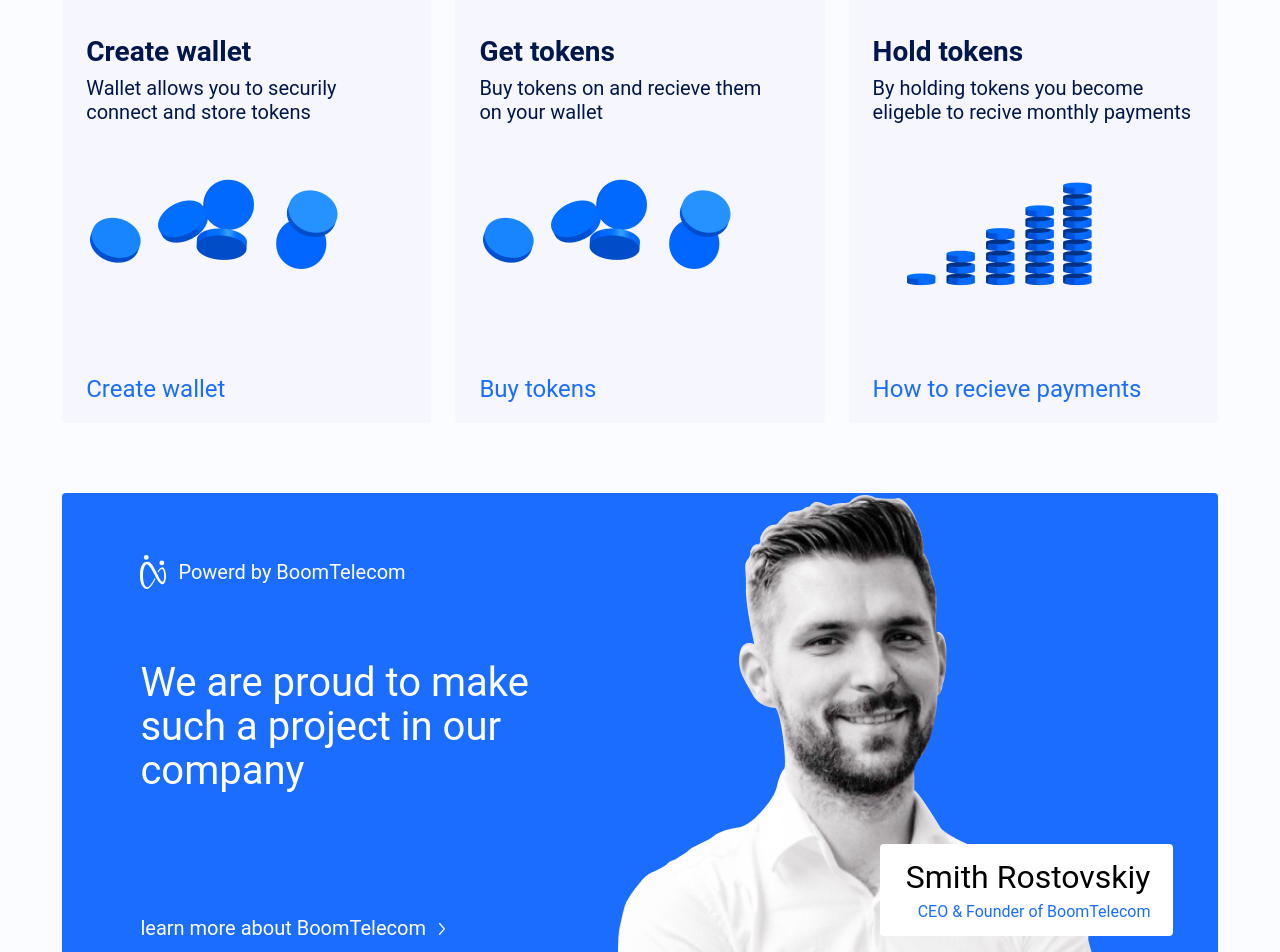
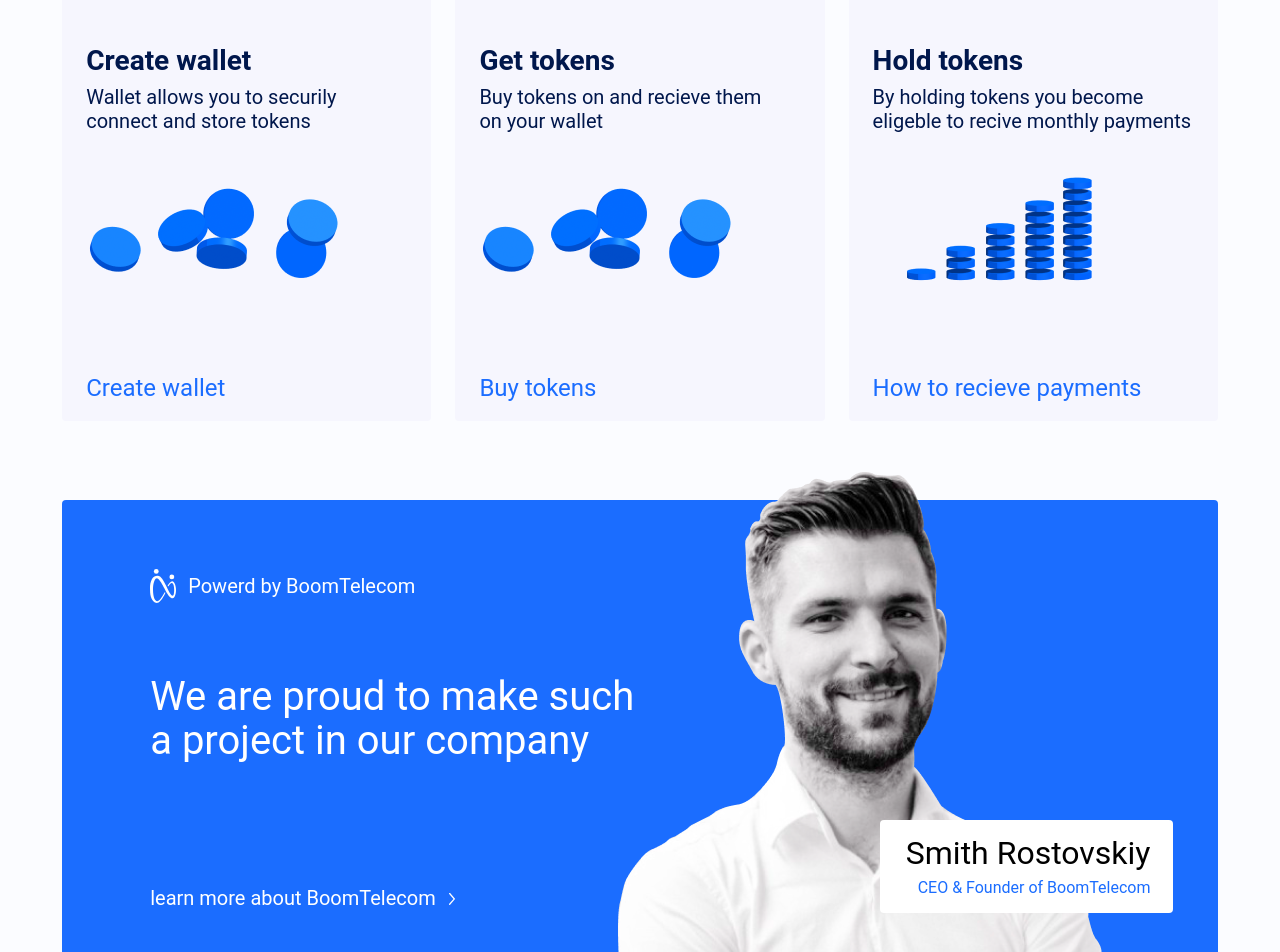
Before and after one commit to nklazuta/test-project, a React (Create React App) app: page / in a window 1280 px wide. Shown: the part 780-1732 px from the top of the page. Built offline with nearby package versions, Linux system fonts and the light colour scheme.

Commit message:
fix: изменить отступы

```diff
--- a/src/components/Heading/Heading.css
+++ b/src/components/Heading/Heading.css
@@ -1,6 +1,6 @@
 .heading {
   text-align: center;
-  padding-bottom: 5.77%;
+  padding-bottom: 75px;
 }
 
 .heading__title {
@@ -11,7 +11,6 @@
   line-height: 1.17;
   color: #00201b;
   margin: 0 auto;
-  padding-bottom: 12px;
 }
 
 .heading__text {
@@ -22,13 +21,14 @@
   line-height: 1.17;
   color: #46464a;
   margin: 0 auto;
-  padding-bottom: 60px;
+  padding-top: 12px;
 }
 
 .heading__buttons {
   display: flex;
   justify-content: center;
   gap: 12px;
+  padding-top: 60px;
 }
 
 .heading__popup-button {
@@ -89,10 +89,6 @@
 }
 
 @media screen and (max-width: 885px) {
-  .heading {
-    padding-bottom: 17.4%;
-  }
-
   .heading__title {
     width: 350px;
     font-size: 38px;
@@ -103,13 +99,12 @@
     max-width: 280px;
     font-size: 18px;
     line-height: 1.19;
-    padding-bottom: 6.5%;
   }
 }
 
 @media screen and (max-width: 700px) {
   .heading {
-    padding-bottom: 21.28%;
+    padding-bottom: 63px;
   }
 
   .heading__title {
@@ -120,7 +115,10 @@
   .heading__text {
     max-width: 248px;
     font-size: 16px;
-    padding-bottom: 40px;
+  }
+
+  .heading__buttons {
+    padding-top: 40px;
   }
 }
 
--- a/src/components/Promo/Promo.css
+++ b/src/components/Promo/Promo.css
@@ -3,11 +3,10 @@
   background: #1b6dff;
   border-radius: 4px;
   position: relative;
-  padding: 4.38% 0 4.85% 6.77%;
+  padding: 57px 0 63px 88px;
 }
 
 .promo__text-block {
-  width: 40.76%;
   max-width: 494px;
 }
 
@@ -15,7 +14,6 @@
   display: flex;
   align-items: center;
   padding: 12px 12px 12px 0;
-  margin-bottom: 60px;
 }
 
 .promo__logo {
@@ -39,7 +37,7 @@
   line-height: 1.1;
   color: #ffffff;
   margin: 0;
-  padding-bottom: 124px;
+  padding-top: 60px;
 }
 
 .promo__link {
@@ -49,6 +47,7 @@
   line-height: 1.15;
   color: #ffffff;
   margin: 0;
+  padding-top: 124px;
   cursor: pointer;
   transition: opacity 0.5s ease;
 }
@@ -92,7 +91,6 @@
   line-height: 1.1;
   color: #000000;
   margin: 0;
-  padding-bottom: 8px;
 }
 
 .promo__career {
@@ -100,17 +98,17 @@
   font-weight: 400;
   font-size: 16px;
   line-height: 1.1;
-  color: #1B6DFF;
+  color: #1b6dff;
   margin: 0;
+  padding-top: 8px;
 }
 
 @media screen and (max-width: 1150px) {
   .promo {
-    padding: 1.85% 0 4.46% 2.61%;
+    padding: 17px 0 41px 24px;
   }
 
   .promo__text-block {
-    width: 47.77%;
     max-width: 396px;
   }
 
@@ -131,13 +129,13 @@
 }
 
 @media screen and (max-width: 885px) {
-  .promo__logo-block {
-    margin-bottom: 15.15%;
+  .promo__text-block {
+    max-width: 350px;
   }
 
   .promo__text {
     font-size: 20px;
-    padding-bottom: 30.3%
+    padding-top: 24px;
   }
 
   .promo__link {
@@ -167,17 +165,15 @@
   }
 
   .promo__logo-block {
-    margin-bottom: 24px;
     padding: 12px 0;
   }
 
   .promo__text {
-    padding-bottom: 32px;
     padding-right: 12px;
   }
 
   .promo__link {
-    padding-bottom: 28px;
+    padding: 32px 0 28px;
   }
 
   .promo__photo-block {
--- a/src/components/Steps/Steps.css
+++ b/src/components/Steps/Steps.css
@@ -1,5 +1,5 @@
 .steps {
-  padding-bottom: 6.08%;
+  padding-bottom: 79px;
 }
 
 .steps__title {
@@ -43,7 +43,6 @@
   color: #00174c;
   flex-shrink: 0;
   margin: 0;
-  padding-bottom: 48px;
 }
 
 .steps__card-title {
@@ -53,7 +52,7 @@
   line-height: 1.1;
   color: #00174c;
   margin: 0;
-  padding-bottom: 8px;
+  padding-top: 48px;
 }
 
 .steps__card-text {
@@ -64,7 +63,7 @@
   line-height: 1.2;
   color: #00174c;
   margin: 0;
-  padding-bottom: 55px;
+  padding-top: 8px;
 }
 
 .steps__card-text_type_narrow {
@@ -74,12 +73,12 @@
 .steps__card-photo {
   width: 100%;
   max-width: 255px;
-  padding-bottom: 92px;
+  padding: 55px 0 92px;
 }
 
 .steps__card-photo_type_piles {
   max-width: 195px;
-  padding: 0 0 82px 30px;
+  padding: 41px 0 82px 30px;
 }
 
 .steps__card-link {
@@ -99,7 +98,7 @@
 
 @media screen and (max-width: 1150px) {
   .steps {
-    padding-bottom: 16.74%;
+    padding-bottom: 154px;
   }
 
   .steps__title {
@@ -128,11 +127,11 @@
 
   .steps__card-number {
     font-size: 16px;
-    padding-bottom: 32px;
   }
 
   .steps__card-title {
     font-size: 20px;
+    padding-top: 32px;
   }
 
   .steps__card-text {
@@ -156,7 +155,7 @@
   }
 
   .steps__card-photo_type_piles {
-    padding: 0 0 67px 30px;
+    padding: 41px 0 67px 30px;
   }
 }
 
```
